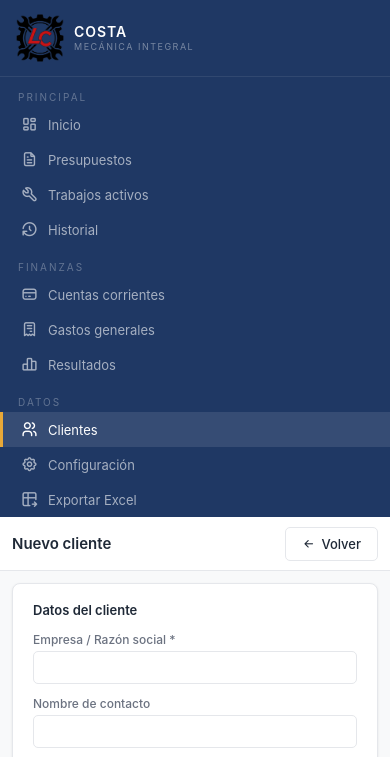
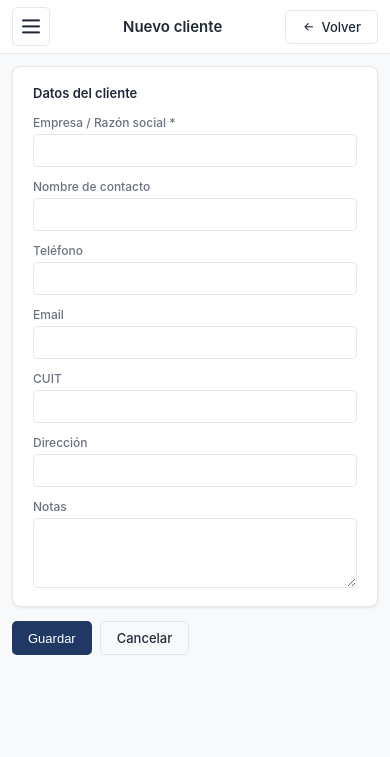
Before and after one commit to ChristianGarciaGuardado/TallerCosta, a Flask app: page /clientes/nuevo in a window 390 px wide. Shown: the top 757 px of the page. After the commit the page ends 655 px from the top, so only its background shows below. Run offline with Flask 3, Linux system fonts and the light colour scheme.

Commit message:
Responsive

```diff
--- a/templates/base.html
+++ b/templates/base.html
@@ -1,6 +1,7 @@
 <!DOCTYPE html>
 <html lang="es">
 <head>
+    <meta name="viewport" content="width=device-width, initial-scale=1.0">
     <meta charset="UTF-8">
     <meta name="viewport" content="width=device-width, initial-scale=1.0">
     <title>{% block title %}Costa Taller Mecánico{% endblock %}</title>
@@ -285,17 +286,57 @@
         .empty-state i { font-size: 40px; display: block; margin-bottom: 12px; opacity: 0.4; }
         .empty-state p { font-size: 14px; }
 
-        /* RESPONSIVE MÓVIL */
+        /* RESPONSIVE MÓVIL (Con Menú Desplegable) */
         @media (max-width: 768px) {
-            .sidebar { width: 100%; min-height: auto; position: relative; flex-direction: column; }
+            /* Mostramos el botón de tres rayitas en la barra superior */
+            #menu-toggle { display: block !important; }
+
+            /* El menú ahora arranca OCULTO por defecto en el celular */
+            .sidebar {
+                width: 100%;
+                min-height: auto;
+                position: absolute; /* Para que flote sobre el contenido y no empuje nada */
+                top: 60px;          /* Ajustalo según la altura de tu topbar */
+                left: 0;
+                flex-direction: column;
+                display: none;      /* Oculto */
+                z-index: 999;       /* Pasa por encima de todo */
+                background: var(--sidebar-bg, #1A202C); /* Forzamos fondo para que no sea transparente */
+                border-bottom: 1px solid var(--border-color);
+            }
+
+            /* Cuando tocamos el botón, JS le agrega esta clase y el menú se MUESTRA */
+            .sidebar.active {
+                display: flex !important;
+            }
+
             .main { margin-left: 0; }
             .kpi-grid { grid-template-columns: repeat(2, 1fr); }
             .form-grid-2, .form-grid-3 { grid-template-columns: 1fr; }
             .content { padding: 12px; }
-            .topbar { padding: 0 12px; }
-            .work-row { flex-wrap: wrap; }
+            .topbar { padding: 0 12px; display: flex; align-items: center; }
             table { font-size: 12px; }
             th, td { padding: 6px 8px; }
+
+            /* Filas de presupuestos en modo tarjeta vertical */
+            .work-row {
+                flex-direction: column !important;
+                align-items: flex-start !important;
+                gap: 12px !important;
+                padding: 12px !important;
+            }
+            .work-row div[style*="display:flex"] {
+                width: 100% !important;
+                justify-content: flex-start !important;
+                gap: 8px !important;
+            }
+            .work-row .btn {
+                flex: 1 !important;
+                text-align: center !important;
+                padding: 8px 10px !important;
+                font-size: 12px !important;
+                justify-content: center !important;
+            }
         }
     </style>
 </head>
@@ -349,6 +390,9 @@
 
 <div class="main">
     <div class="topbar">
+        <button id="menu-toggle" class="btn btn-ghost" style="display: none; padding: 6px; margin-right: 10px;">
+            <i class="ti ti-menu-2" style="font-size: 24px;"></i>
+        </button>
         <span class="topbar-title">{% block topbar_title %}{% endblock %}</span>
         <div>{% block topbar_actions %}{% endblock %}</div>
     </div>
@@ -358,4 +402,24 @@
 </div>
 
 </body>
+<script>
+    document.addEventListener('DOMContentLoaded', function() {
+        const menuToggle = document.getElementById('menu-toggle');
+        const sidebar = document.querySelector('.sidebar');
+
+        if (menuToggle && sidebar) {
+            menuToggle.addEventListener('click', function(e) {
+                e.stopPropagation(); // Evita que el clic se propague
+                sidebar.classList.toggle('active');
+            });
+
+            // Truco extra: Si tocan cualquier parte de la pantalla fuera del menú, se cierra solo
+            document.addEventListener('click', function(e) {
+                if (!sidebar.contains(e.target) && e.target !== menuToggle) {
+                    sidebar.classList.remove('active');
+                }
+            });
+        }
+    });
+    </script>
 </html>
```
